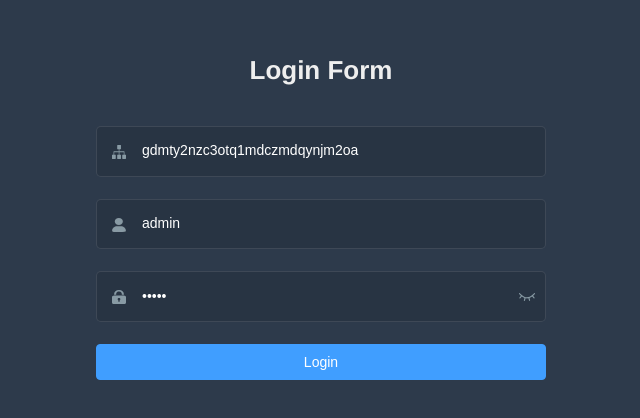
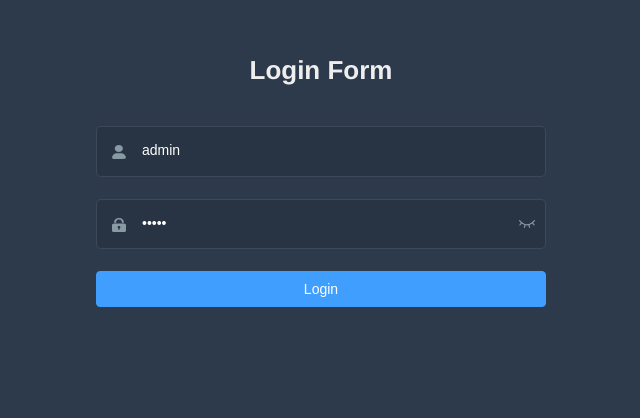
Before and after one commit to GitHubFeiLong/goudong-web-admin, a Vue app: page /#/login in a window 1280 px wide. Shown: the part 104-522 px from the top of the page, without its empty margins (319-959 px from the left). Built offline with nearby package versions, Linux system fonts and the light colour scheme.

Commit message:
应用处理

```diff
--- a/src/constant/LocalStorageConst.js
+++ b/src/constant/LocalStorageConst.js
@@ -1,9 +1,4 @@
 /* LocalStorage相关常量*/
-/**
- * 应用Id
- * @type {string}
- */
-export const APP_ID = "app-id";
 /**
  * 用户的基本信息存储到本地
  */
--- a/src/utils/LocalStorageUtil.js
+++ b/src/utils/LocalStorageUtil.js
@@ -1,4 +1,4 @@
-import { APP_ID, TOKEN_LOCAL_STORAGE, USER_LOCAL_STORAGE } from '@/constant/LocalStorageConst'
+import { TOKEN_LOCAL_STORAGE, USER_LOCAL_STORAGE } from '@/constant/LocalStorageConst'
 
 /**
  * localStorage 封装
@@ -53,10 +53,6 @@ export default class LocalStorageUtil {
     LocalStorageUtil.s.removeItem(key)
   }
 
-  static getAppId() {
-    return LocalStorageUtil.get(APP_ID)
-  }
-
   static getUser() {
     return LocalStorageUtil.get(USER_LOCAL_STORAGE)
   }
--- a/src/utils/request.js
+++ b/src/utils/request.js
@@ -13,7 +13,7 @@ import { DO_NOT_HANDLE_ERROR_MESSAGE } from "@/constant/DataMapConst";
 // 按照axios官方提示需要引入这两步
 const CancelToken = axios.CancelToken;
 const source = CancelToken.source();
-
+const appId = 'gd$1$aMTY2Nzc3OTQ1MDczMDQyNjM2OA'
 /*
   记录下笔记：
   1. 顺序大致如下 ：请求拦截器 -> 响应拦截器 -> 自定义的catch -> 响应拦截器里的catch
@@ -115,7 +115,7 @@ service.interceptors.request.use(async config => {
   }
 
   // 添加请求头 appId
-  config.headers[X_APP_ID] = LocalStorageUtil.getAppId();
+  config.headers[X_APP_ID] = appId;
 
   console.log("请求拦截器", config)
   return config
--- a/src/views/login/index.vue
+++ b/src/views/login/index.vue
@@ -5,21 +5,6 @@
       <div class="title-container">
         <h3 class="title">Login Form</h3>
       </div>
-      <el-form-item prop="appId">
-        <span class="svg-container">
-          <svg-icon icon-class="tree" />
-        </span>
-        <el-input
-          ref="appId"
-          v-model="loginForm.appId"
-          placeholder="AppId"
-          name="appId"
-          type="text"
-          tabindex="1"
-          autocomplete="on"
-        />
-      </el-form-item>
-
       <el-form-item prop="username">
         <span class="svg-container">
           <svg-icon icon-class="user" />
@@ -61,20 +46,6 @@
 
       <el-button :loading="loading" type="primary" style="width:100%;margin-bottom:30px;" @click.native.prevent="handleLogin">Login</el-button>
 
-      <!--      <div style="position:relative">
-        <div class="tips">
-          <span>Username : admin</span>
-          <span>Password : admin</span>
-        </div>
-        <div class="tips">
-          <span style="margin-right:18px;">Username : editor</span>
-          <span>Password : any</span>
-        </div>
-
-        <el-button class="thirdparty-button" type="primary" @click="showDialog=true">
-          Or connect with
-        </el-button>
-      </div>-->
     </el-form>
 
     <el-dialog title="Or connect with" :visible.sync="showDialog">
@@ -88,10 +59,7 @@
 </template>
 
 <script>
-import { validUsername } from '@/utils/validate'
 import SocialSign from './components/SocialSignin'
-import { APP_ID } from "@/constant/LocalStorageConst";
-import LocalStorageUtil from "@/utils/LocalStorageUtil";
 
 export default {
   name: 'Login',
@@ -159,7 +127,6 @@ export default {
     },
     handleLogin() {
       // element的表单验证
-      LocalStorageUtil.set(APP_ID, this.loginForm.appId);
       this.$refs.loginForm.validate(valid => {
         if (valid) {
           this.loading = true
```
